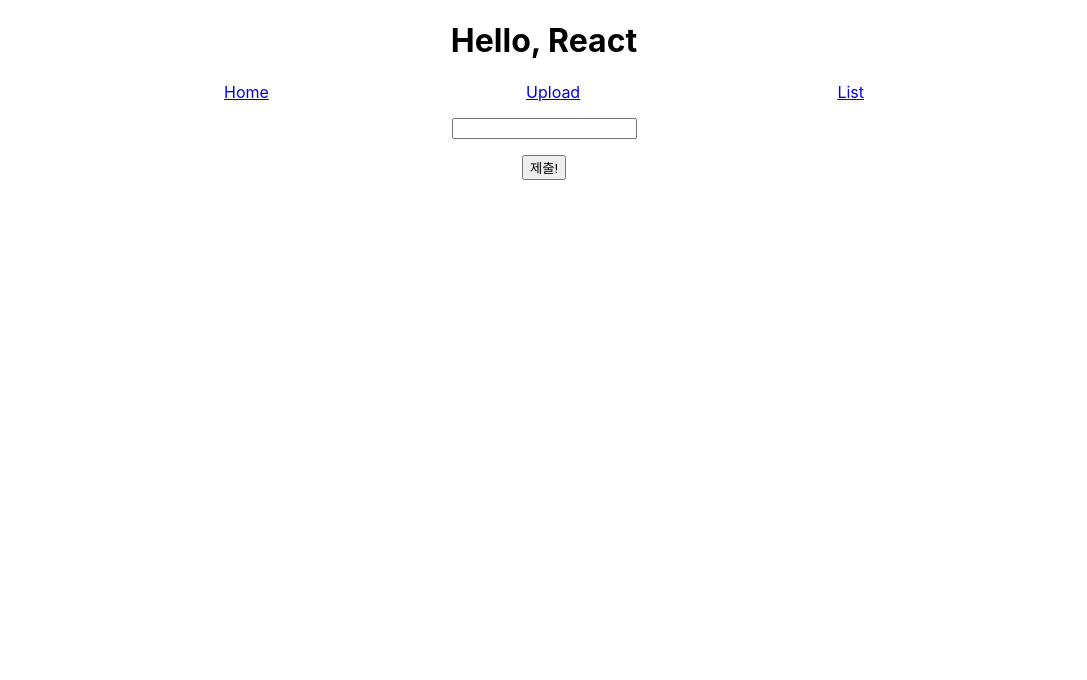
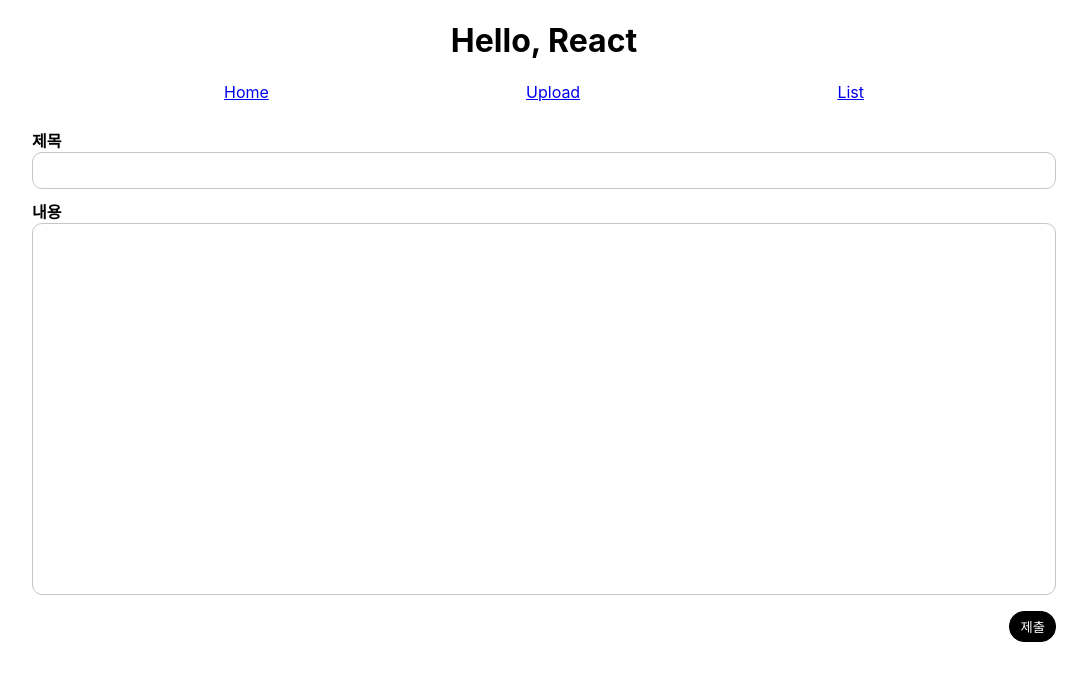
Before and after one commit to homile/Gamemunity, a React (Create React App) app in the folder client/: page /upload in a window 1280 px wide. Shown: the top 680 px of the page, without its empty margins (96-1183 px from the left). Built offline with nearby package versions, Linux system fonts and the light colour scheme.

Commit message:
style:emotion을 활용한 Upload 컴포넌트 스타일링

```diff
--- a/client/package.json
+++ b/client/package.json
@@ -3,6 +3,9 @@
   "version": "0.1.0",
   "private": true,
   "dependencies": {
+    "@emotion/css": "^11.10.5",
+    "@emotion/react": "^11.10.5",
+    "@emotion/styled": "^11.10.5",
     "@testing-library/jest-dom": "^5.16.5",
     "@testing-library/react": "^13.4.0",
     "@testing-library/user-event": "^13.5.0",
--- a/client/src/components/Upload.tsx
+++ b/client/src/components/Upload.tsx
@@ -1,5 +1,6 @@
 import { useState } from "react";
 import { Props } from "../App";
+import { UploadDiv, UploadForm, UploadButtonDiv } from "../style/UploadCSS";
 
 const Upload = (props: Props) => {
   const { contentList, setContentList } = props;
@@ -13,23 +14,36 @@
   };
 
   return (
-    <div style={{ display: "flex", flexDirection: "column", alignItems: "center", width: "100%", marginTop: "1rem" }}>
+    <UploadDiv>
+      <UploadForm>
+        <label htmlFor="title">제목</label>
         <input
+          id="title"
           type="text"
           value={content}
           onChange={(event) => {
             setContent(event.currentTarget.value);
           }}
         />
+        <label htmlFor="content">내용</label>
+        <textarea
+          id="content"
+          value={content}
+          onChange={(event) => {
+            setContent(event.currentTarget.value);
+          }}
+        />
+        <UploadButtonDiv>
           <button
-        style={{ marginTop: "1rem" }}
             onClick={() => {
               onSubmit();
             }}
           >
-        제출!
+            제출
           </button>
-    </div>
+        </UploadButtonDiv>
+      </UploadForm>
+    </UploadDiv>
   );
 };
 
--- /dev/null
+++ b/client/src/style/UploadCSS.ts
@@ -0,0 +1,76 @@
+import styled from "@emotion/styled";
+
+const UploadDiv = styled.div`
+  width: 100%;
+  margin-top: 1rem;
+  margin-bottom: 1rem;
+`;
+
+const UploadForm = styled.form`
+  width: 80%;
+  margin: 0 auto;
+  display: flex;
+  flex-direction: column;
+  input {
+    border-radius: 10px;
+    border: 1px solid #c6c6c6;
+    padding: 10px;
+    &:active,
+    &:focus {
+      outline: none;
+    }
+  }
+
+  textarea {
+    min-height: 350px;
+    resize: none;
+    border-radius: 10px;
+    border: 1px solid #c6c6c6;
+    padding: 10px;
+    &:active,
+    &:focus {
+      outline: none;
+    }
+    &::-webkit-scrollbar {
+      width: 10px;
+    }
+    &::-webkit-scrollbar-thumb {
+      background-color: grey;
+      border-radius: 15px;
+      background-clip: padding-box;
+      border: 2px solid transparent;
+    }
+    &::-webkit-scrollbar-track {
+      background-color: #c6c6c6;
+      border-radius: 15px;
+      box-shadow: inset 0px 0px 5px whitesmoke;
+    }
+  }
+
+  label {
+    font-weight: bold;
+    margin-top: 10px;
+  }
+`;
+
+const UploadButtonDiv = styled.div`
+  margin-top: 1rem;
+  display: flex;
+  justify-content: flex-end;
+  button {
+    border-radius: 15px;
+    padding: 5px 10px;
+    background-color: black;
+    color: white;
+    border: 1px solid black;
+    cursor: pointer;
+
+    &:hover {
+      background-color: white;
+      color: black;
+      border: 1px solid black;
+    }
+  }
+`;
+
+export { UploadDiv, UploadForm, UploadButtonDiv };
```
Also changed, not shown: 1 other file (tests, documents, lock files or other folders). Lines whose indentation alone changed are shown as unchanged.
